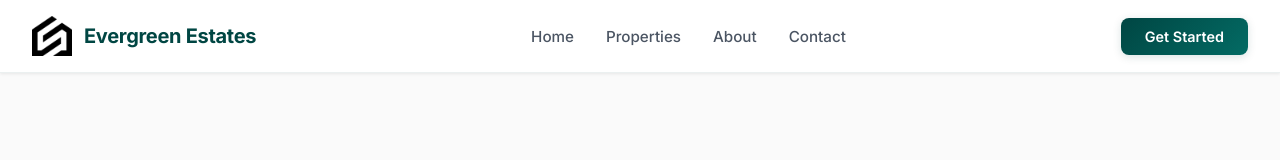
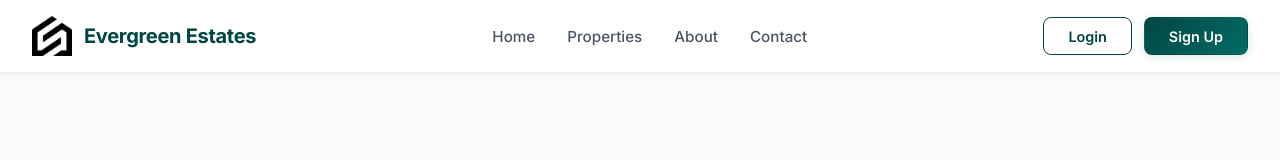
Before and after one commit to Abhinavkrishna-b/Evergreen-Estates, a React app in the folder frontend/: page / in a window 1280 px wide. Shown: the top 160 px of the page. Built offline with nearby package versions, Linux system fonts and the light colour scheme; the HTML template or start-up script is replaced by a standard one.

Commit message:
Updated navbar styles

```diff
--- a/frontend/src/components/Navbar/Navbar.css
+++ b/frontend/src/components/Navbar/Navbar.css
@@ -87,12 +87,19 @@
   width: 100%;
 }
 
-/* CTA Button */
+/* BUTTON STYLES */
+
+.desktop-only.auth-buttons {
+  display: flex;
+  align-items: center;
+  gap: 12px;
+}
+
 .cta-button {
   background: linear-gradient(135deg, #004643 0%, #036b64 100%);
   color: white;
-  border: none;
-  padding: 10px 24px;
+  border: 1.5px solid transparent;
+  padding: 9.5px 24px;
   font-size: 0.9rem;
   font-weight: 600;
   border-radius: 8px;
@@ -117,6 +124,32 @@
   box-shadow: 0 0 0 4px rgba(0, 70, 67, 0.4);
 }
 
+.btn-secondary {
+  background: transparent;
+  color: #004643;
+  border: 1.5px solid #004643;
+  padding: 9.5px 24px;
+  font-size: 0.9rem;
+  font-weight: 600;
+  border-radius: 8px;
+  cursor: pointer;
+  transition: all 0.3s ease;
+}
+
+.btn-secondary:hover {
+  background: rgba(0, 70, 67, 0.05);
+  transform: translateY(-2px);
+}
+
+.btn-secondary:active {
+  transform: translateY(0);
+}
+
+.btn-secondary:focus-visible {
+  outline: 2px solid #004643;
+  outline-offset: 2px;
+}
+
 /* Hamburger Menu */
 .hamburger {
   display: none;
@@ -130,17 +163,9 @@
   opacity: 0.7;
 }
 
+/* Helper classes */
 .mobile-only { display: none; }
 .desktop-only { display: block; }
-
-/* Helper classes */
-.mobile-only {
-  display: none;
-}
-
-.desktop-only {
-  display: block;
-}
 
 @media (max-width: 768px) {
   .navbar-container {
@@ -152,16 +177,15 @@
     display: flex;
   }
 
-  /* Hide the top-bar button on mobile */
+  /* Hide the top-bar button wrapper on mobile */
   .desktop-only {
     display: none;
   }
 
-  /* Show the dropdown button */
+  /* Show the dropdown buttons wrapper */
   .mobile-only {
     display: flex;
     width: 100%;
-    margin-top: 10px;
   }
 
   .nav-links {
@@ -183,7 +207,8 @@
   }
 
   .nav-links.active {
-    max-height: 400px;
+    max-height: 450px;
+    padding: 20px 32px 32px 32px;
   }
 
   .nav-link {
@@ -192,9 +217,14 @@
     width: 100%;
   }
 
-  .cta-button {
+  .auth-buttons-mobile {
+    flex-direction: column;
+    gap: 12px;
+    margin-top: 10px;
+  }
+
+  .auth-buttons-mobile button {
     width: 100%;
-    margin: 0;
     display: flex;
     justify-content: center;
   }
@@ -224,6 +254,7 @@
   }
 }
 
+/* Animations */
 .navbar-enter {
   animation: navbarSlideDown 0.8s ease-out;
 }
@@ -233,7 +264,6 @@
     opacity: 0;
     transform: translateY(-80px);
   }
-
   to {
     opacity: 1;
     transform: translateY(0);
--- a/frontend/src/components/Navbar/Navbar.jsx
+++ b/frontend/src/components/Navbar/Navbar.jsx
@@ -31,22 +31,22 @@ const Navbar = () => {
           {isOpen ? <FiX size={24} /> : <FiMenu size={24} />}
         </div>
 
-        {/* Navigation Links & Mobile CTA */}
+        {/* Navigation Links & Mobile Auth Buttons */}
         <ul className={`nav-links ${isOpen ? 'active' : ''}`}>
           <li><a href="#home" className="nav-link" onClick={toggleMenu}>Home</a></li>
           <li><a href="#properties" className="nav-link" onClick={toggleMenu}>Properties</a></li>
           <li><a href="#about" className="nav-link" onClick={toggleMenu}>About</a></li>
           <li><a href="#contact" className="nav-link" onClick={toggleMenu}>Contact</a></li>
 
-          {/* This button ONLY shows inside the mobile dropdown */}
-          <li className="mobile-only">
-            <button className="cta-button">Get Started</button>
+          <li className="mobile-only auth-buttons-mobile">
+            <button className="btn-secondary" onClick={toggleMenu}>Login</button>
+            <button className="cta-button" onClick={toggleMenu}>Sign Up</button>
           </li>
         </ul>
 
-        {/* Desktop CTA Button (Hides on mobile) */}
-        <div className="desktop-only">
-          <button className="cta-button">Get Started</button>
+        <div className="desktop-only auth-buttons">
+          <button className="btn-secondary">Login</button>
+          <button className="cta-button">Sign Up</button>
         </div>
 
       </div>
```
Lines whose indentation alone changed are shown as unchanged.
